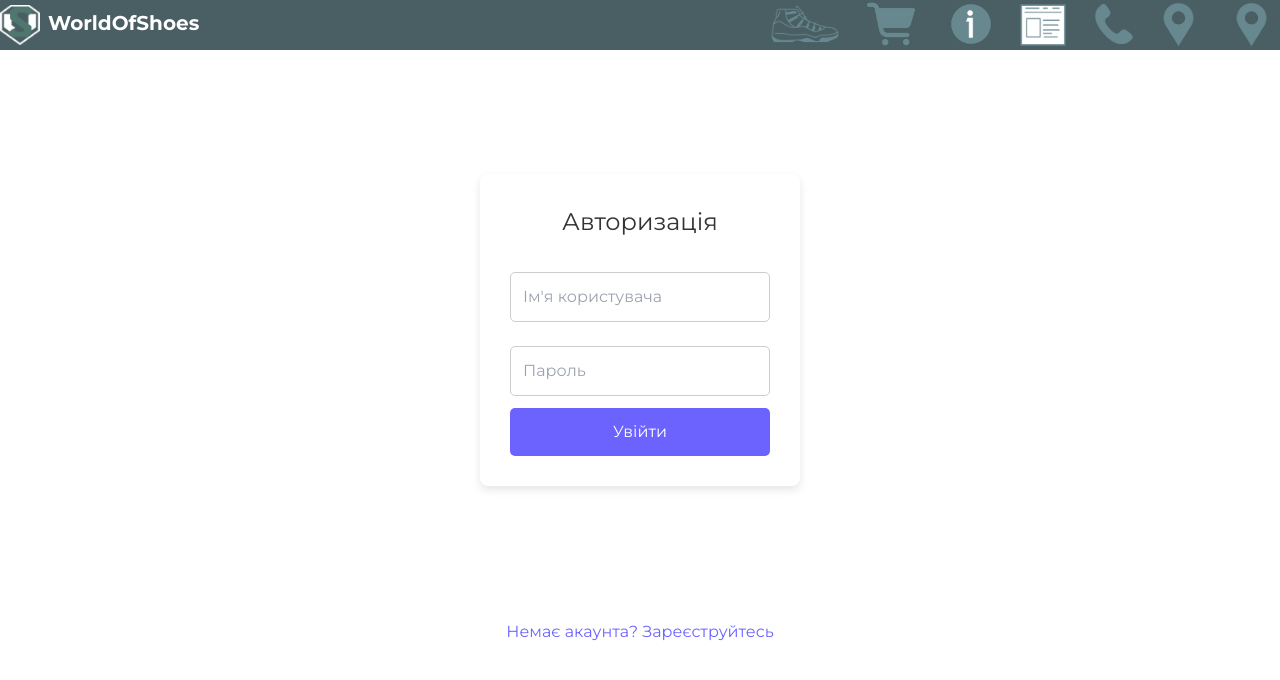
After one commit to elnestt/WorldOfShoes, a Flask app: page /login in a window 1280 px wide. The commit adds this page. Shown: the top 680 px of the page. Run offline with Flask 3, Linux system fonts and the light colour scheme; some libraries are stand-ins or nearby versions.

Commit message:
Добавив функцію реєстрації

```diff
--- a/flaskProject/app.py
+++ b/flaskProject/app.py
@@ -1,9 +1,9 @@
-
-from flask import Flask, render_template, Blueprint, session
+from flask import Flask, render_template, request, redirect, url_for, session, flash
 from routes.admin import admin_bp
-from models import init_db
 from routes.catalog import catalog_bp
 from routes.feedback import feedback_bp
+from routes.login import login_bp
+from models import init_db
 
 app = Flask(__name__)
 app.secret_key = 'your_secret_key_here'  # Додаємо секретний ключ
@@ -12,6 +12,7 @@ init_db()
 app.register_blueprint(feedback_bp)
 app.register_blueprint(catalog_bp)
 app.register_blueprint(admin_bp)
+app.register_blueprint(login_bp)
 
 
 @app.route('/')
--- a/flaskProject/routes/admin.py
+++ b/flaskProject/routes/admin.py
@@ -8,9 +8,11 @@ admin_bp = Blueprint('admin', __name__)
 def admin():
     conect = get_db_connection()
     feedback = conect.execute('SELECT * FROM feedback').fetchall()
+    users = conect.execute('SELECT * FROM users').fetchall()
     conect.close()
     orders = get_orders()
-    return render_template('admin.html', orders=orders, feedback=feedback)
+    return render_template('admin.html', orders=orders, feedback=feedback, users=users)
+
 
 @admin_bp.route('/admin/delete_feedback/<int:id>', methods=['POST'])
 def delete_feedback(id):
--- /dev/null
+++ b/flaskProject/routes/login.py
@@ -0,0 +1,54 @@
+from flask import Blueprint, render_template, request, redirect, url_for, session, flash
+from models import login_user, get_user_by_id, register_user
+
+
+login_bp = Blueprint('login', __name__)
+
+
+@login_bp.route('/register', methods=['GET', 'POST'])
+def register():
+    if request.method == 'POST':
+        username = request.form['username']
+        email = request.form['email']
+        password = request.form['password']
+
+        result = register_user(username, email, password)
+        if result == "Registration is successful!":
+            flash(result)
+            user = login_user(username, password)
+            if user:
+                session['user_id'] = user['id']
+                session['username'] = user['username']
+            return redirect(url_for('login.profile'))
+        else:
+            flash(result)
+            return redirect(url_for('login.register'))
+    return render_template('register.html')
+
+@login_bp.route('/login', methods=['GET', 'POST'])
+def login():
+    if request.method == 'POST':
+        username = request.form['username']
+        password = request.form['password']
+        user = login_user(username, password)
+        if user:
+            session['user_id'] = user['id']
+            session['username'] = user['username']
+            flash('Login successful!')
+            return redirect(url_for('login.profile'))
+        else:
+            flash('Invalid username or password.')
+    return render_template('login.html')
+
+@login_bp.route('/profile')
+def profile():
+    if 'user_id' not in session:
+        return redirect(url_for('login.login'))
+    user = get_user_by_id(session['user_id'])
+    return render_template('profile.html', user=user)
+
+@login_bp.route('/logout')
+def logout():
+    session.clear()
+    flash("Logged out successfully!")
+    return redirect(url_for('login.login'))
--- a/flaskProject/templates/base.html
+++ b/flaskProject/templates/base.html
@@ -108,16 +108,16 @@
     content: url('static/icons/icons8-instagram.png');
 }
 .square {
-            width: 300px; /* Размер квадрата */
+            width: 300px;
             height: 200px;
             display: flex;
             justify-content: center;
             align-items: center;
-            border: 12px solid rgb(104, 136, 143); /* Толстая рамка */
-            border-radius: 25px; /* Скругленные углы */
+            border: 12px solid rgb(104, 136, 143);
+            border-radius: 25px;
             font-size: 95px;
             font-weight: bold;
-            color: rgb(79, 118, 111); /* Цвет текста */
+            color: rgb(79, 118, 111);
             margin-top: 5%;
             margin-left: 0%;
             font-family: 'Montserrat', sans-serif;
@@ -158,6 +158,17 @@
                 <a href="/location" class="image-container3">
                     <img src="{{ url_for('static', filename='icons/pin_location_light.png') }}" width="57" height="57" style="margin-top: -13%;">
                 </a>
+                {% if 'user_id' in session %}
+                        <!-- Кнопка Профілю, коли користувач авторизований -->
+                        <a href="/profile" class="text-white hover:text-blue-200 transition-colors duration-300 hover:underline">
+                            <img src="{{ url_for('static', filename='icons/user_icon_light.png') }}" width="57" height="57" style="margin-top: -13%;">
+                        </a>
+                    {% else %}
+                        <!-- Кнопка "Зареєструватися", коли користувач не авторизований -->
+                        <a href="/register" class="image-container3">
+                            <img src="{{ url_for('static', filename='icons/pin_location_light.png') }}" width="57" height="57" style="margin-top: -13%;">
+                        </a>
+                    {% endif %}
                 </div>
             </div>
             <button id="mobile-menu-button" class="md:hidden text-white w-6 h-6 relative focus:outline-none">
--- /dev/null
+++ b/flaskProject/templates/login.html
@@ -0,0 +1,111 @@
+<!--Написано Фищуком Богданом -->
+{% extends "base.html" %}
+
+{% block title %}Авторизація{% endblock %}
+
+{% block content %}
+<head>
+    <style>
+        body {
+            font-family: 'Montserrat', sans-serif;
+            background-color: #f4f7fc;
+            margin: 0;
+            padding: 0;
+        }
+
+        .login-container {
+            display: flex;
+            justify-content: center;
+            align-items: center;
+            height: 70vh;
+        }
+
+        .login-form {
+            background: white;
+            padding: 30px;
+            border-radius: 8px;
+            box-shadow: 0 4px 8px rgba(0, 0, 0, 0.1);
+            width: 320px;
+            transition: transform 0.3s ease-in-out;
+        }
+
+        .login-form:hover {
+            transform: scale(1.05);
+        }
+
+        .form-title {
+            text-align: center;
+            color: #333;
+            font-size: 24px;
+            margin-bottom: 20px;
+        }
+
+        .input-field {
+            width: 100%;
+            padding: 12px;
+            margin: 12px 0;
+            border: 1px solid #ccc;
+            border-radius: 5px;
+            transition: border-color 0.3s ease;
+        }
+
+        .input-field:focus {
+            border-color: #6c63ff;
+            outline: none;
+        }
+
+        .submit-button {
+            width: 100%;
+            padding: 12px;
+            background-color: #6c63ff;
+            border: none;
+            color: white;
+            font-size: 16px;
+            border-radius: 5px;
+            cursor: pointer;
+            transition: background-color 0.3s ease;
+        }
+
+        .submit-button:hover {
+            background-color: #5a52e0;
+        }
+
+        .register-link {
+            display: block;
+            text-align: center;
+            margin-top: 10px;
+            color: #6c63ff;
+            text-decoration: none;
+            transition: color 0.3s ease;
+        }
+
+        .register-link:hover {
+            color: #5a52e0;
+        }
+    </style>
+</head>
+{% with messages = get_flashed_messages() %}
+                    {% if messages %}
+                    <div class="flash-messages">
+                        {% for message in messages %}
+                            <div class="flash_message"> <h4> {{ message }} </h4></div>
+                        {% endfor %}
+                    </div>
+                    {% endif %}
+                {% endwith %}
+
+<body>
+    <div class="login-container">
+        <form class="login-form" method="post" action="{{ url_for('login.login') }}">
+            <h2 class="form-title">Авторизація</h2>
+            <input type="text" class="input-field" name="username" placeholder="Ім'я користувача" required>
+            <input type="password" class="input-field" name="password" placeholder="Пароль" required>
+            <button type="submit" class="submit-button">Увійти</button>
+        </form>
+    </div>
+    <div class="form-footer">
+        <a href="{{ url_for('login.register') }}" class="register-link">Немає акаунта? Зареєструйтесь</a>
+    </div>
+</body>
+
+{% endblock %}
```
Also changed, not shown: flaskProject/models.py (+24 -7 lines), flaskProject/static/css/profile.css (added, +53 -0 lines), flaskProject/templates/admin.html (+22 -1 lines), flaskProject/templates/profile.html (added, +40 -0 lines), flaskProject/templates/register.html (added, +109 -0 lines), flaskProject/db world of shoes.db.
